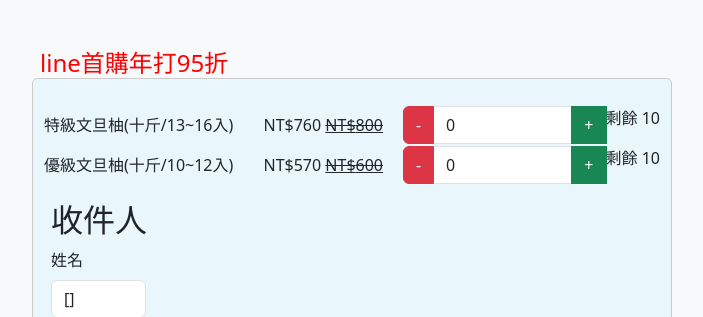
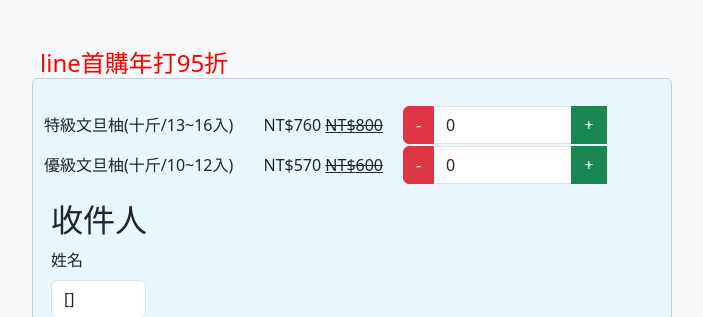
Before and after one commit to MAXMANER/fruit_order_web, a Flask app: template templates/order_page.html in a window 1280 px wide. Shown: the part 231-548 px from the top of the page, without its empty margins (132-835 px from the left). Run offline with Flask 3, Linux system fonts and the light colour scheme; the template is opened without the code that fills it: most values are stand-ins (such as "Sample title", 1, 10 or a date in 2020); some libraries are stand-ins or nearby versions.

Commit message:
invisible remaining
invisible remaining

```diff
--- a/templates/order_page.html
+++ b/templates/order_page.html
@@ -13,9 +13,9 @@
 
 
     <link rel="stylesheet" href="{{ url_for('static', filename='bootstrap/css/bootstrap.min.css') }}">
-<script src="{{ url_for('static', filename='jquery-3.7.1.min.js') }}" type="text/javascript"></script>
-<script src="{{ url_for('static', filename='bootstrap/js/bootstrap.bundle.min.js') }}"></script>
-<link href="{{url_for('static',filename='assets/dist/css/bootstrap.min.css')}}" rel="stylesheet">
+    <script src="{{ url_for('static', filename='jquery-3.7.1.min.js') }}" type="text/javascript"></script>
+    <script src="{{ url_for('static', filename='bootstrap/js/bootstrap.bundle.min.js') }}"></script>
+    <link href="{{url_for('static',filename='assets/dist/css/bootstrap.min.css')}}" rel="stylesheet">
 
     <style>
         .template-group {
@@ -147,7 +147,7 @@
                     <button type="button" class="btn btn-danger btn-number decrement-button"  data-type="minus" data-field="item1_quantity">-</button>
                 <input type="number" id="item1_quantity" name="item1_quantity" class="form-control input-number input-item1" value="0" min="0" max="{{item1_max_quantity}}">
                     <button type="button" class="btn btn-success btn-number increment-button" data-type="plus" data-field="item1_quantity">+</button>
-                    <span id="remaining_quantity1" class="remaining-quantity1">剩餘 {{item1_max_quantity}}</span>
+                    <span id="remaining_quantity1" style="visibility: hidden;" class="remaining-quantity1">剩餘 {{item1_max_quantity}}</span>
             </div>
                   </td>
               </tr>
@@ -166,7 +166,7 @@
                   <button type="button" class="btn btn-danger btn-number decrement-button"  data-type="minus" data-field="item2_quantity">-</button>
                 <input type="number" id="item2_quantity"name="item2_quantity" class="form-control input-number input-item2" value="0" min="0" max="{{item2_max_quantity}}">
                   <button type="button" class="btn btn-success btn-number increment-button" data-type="plus" data-field="item2_quantity">+</button>
-                  <span id="remaining_quantity2" class="remaining-quantity2" >剩餘 {{item2_max_quantity}}</span>
+                  <span id="remaining_quantity2" style="visibility: hidden;" class="remaining-quantity2" >剩餘 {{item2_max_quantity}}</span>
                 </div>
                   </td>
               </tr>
```
